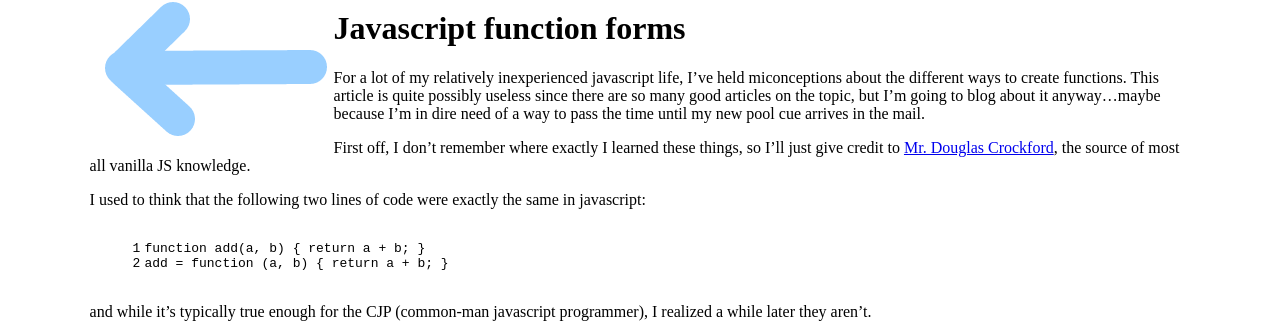
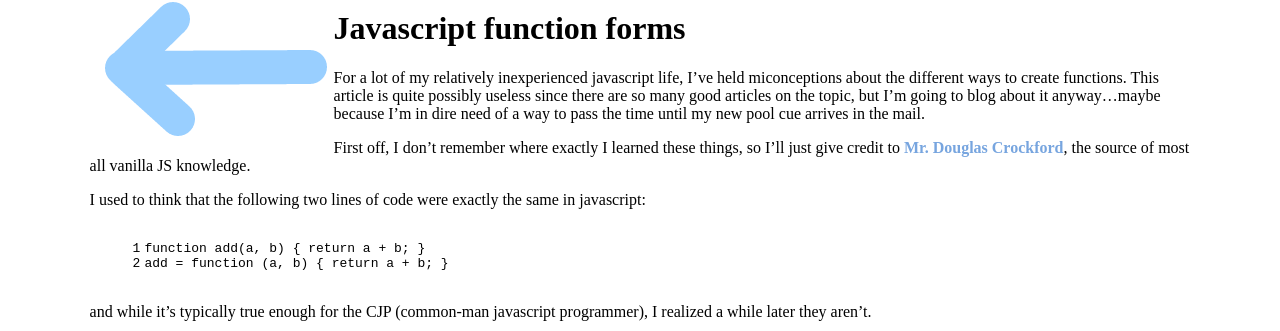
Before and after one commit to thataustin/website, a Jekyll site: the page built from _posts/2011-10-22-javascript_function_forms.md, in a window 1280 px wide. Shown: the part 231-562 px from the top of the page. Built offline with Jekyll 4.4.1, drawn with Linux system fonts in a browser that asks for light colours.

Commit message:
Updating link styles

```diff
--- a/assets/styles.css
+++ b/assets/styles.css
@@ -34,3 +34,18 @@ body {
 #content-area {
   border: 2px #ccc solid;
 }
+
+a:link {
+  font-weight: bold;
+  text-decoration: none;
+  color: #77A5DF;
+}
+a:visited {
+  font-weight: bold;
+  text-decoration: none;
+  color: #77A5DF;
+}
+a:hover, a:focus, a:active {
+  text-decoration: underline;
+  color: #24528E;
+}
```
Also changed, not shown: 1 other file.
